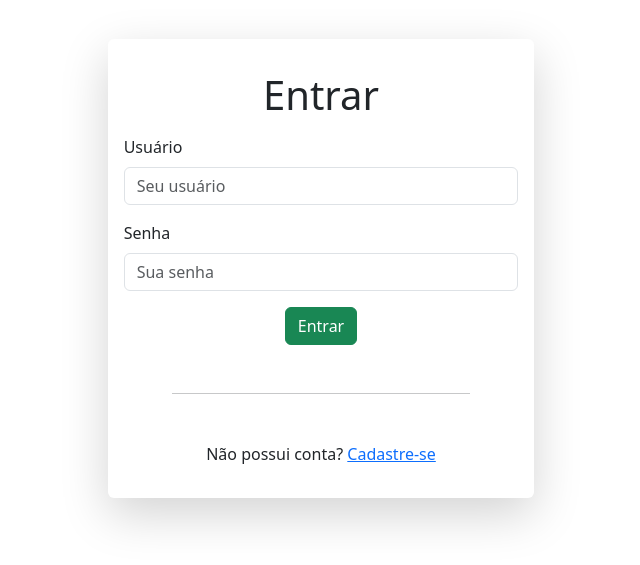
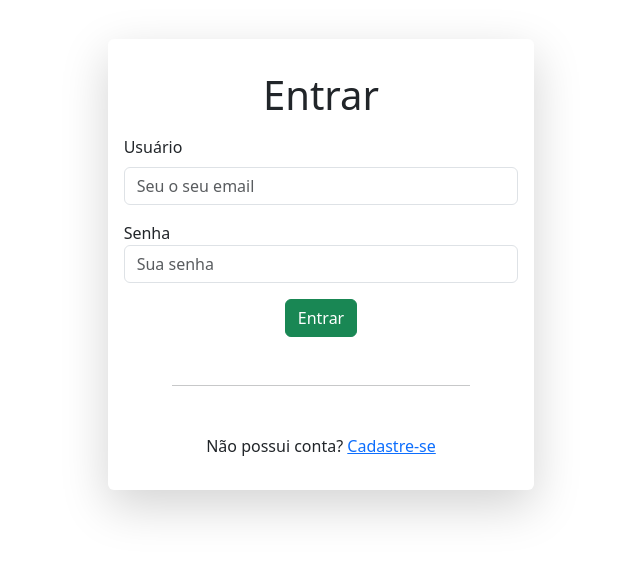
Before and after one commit to RennanMendes/healthnove-front, an Angular app: page /login in a window 1280 px wide. Shown: the part 161-726 px from the top of the page, without its empty margins (319-959 px from the left). Built offline with nearby package versions, Linux system fonts and the light colour scheme.

Commit message:
Feature/login (#2)
* feat: created login page

* feat: form control group

```diff
--- a/src/app/app.module.ts
+++ b/src/app/app.module.ts
@@ -8,7 +8,7 @@ import { HeaderComponent } from './components/header/header.component';
 import { FooterComponent } from './components/footer/footer.component';
 import { LoginComponent } from './components/login/login.component';
 import { SignUpComponent } from './components/sign-up/sign-up.component';
-import { FormsModule } from '@angular/forms';
+import { FormsModule, ReactiveFormsModule } from '@angular/forms';
 
 @NgModule({
   declarations: [
@@ -22,6 +22,7 @@ import { FormsModule } from '@angular/forms';
     BrowserModule,
     AppRoutingModule,
     HttpClientModule,
+    ReactiveFormsModule,
     FormsModule
   ],
   providers: [],
--- a/src/app/components/login/login.component.html
+++ b/src/app/components/login/login.component.html
@@ -8,19 +8,27 @@
                 <div class="col-sm-4 shadow-lg p-3 mb-5 bg-body rounded cardLogin">
                     <h1 class="text-center m-3">Entrar</h1>
 
-                    <div class="form-group">
-                        <label for="usuario" class="mb-2">Usuário</label>
-                        <input class="form-control mb-3" type="text" name="usuario" id="usuario"
-                            placeholder="Seu usuário">
-                    </div>
+                    <form [formGroup]="loginForm">
+                        <div class="form-group">
+                            <label for="email" class="mb-2">Usuário</label>
+                            <input formControlName="email" class="form-control" type="text" name="email" id="email"
+                                placeholder="Seu o seu email">
+                            <small class="form-text text-danger "
+                                *ngIf="!loginForm.get('email')?.valid && (loginForm.get('email')?.dirty || loginForm.get('email')?.touched)">Digite
+                                um email válido!</small>
+                        </div>
 
-                    <div class="form-group">
-                        <label for="senha" class="mb-2">Senha</label>
-                        <input class="form-control mb-3" type="password" name="senha" id="senha"
-                            placeholder="Sua senha">
-                    </div>
+                        <div class="form-group">
+                            <label for="password" class="mt-3">Senha</label>
+                            <input formControlName="password" class="form-control" type="password" name="password"
+                                id="password" placeholder="Sua senha">
+                                <small class="form-text text-danger "
+                                *ngIf="!loginForm.get('password')?.valid && (loginForm.get('password')?.dirty || loginForm.get('password')?.touched)">Senha obrigatoria</small>
+                        </div>
 
-                    <div class="d-flex justify-content-center">
+                    </form>
+
+                    <div class="d-flex justify-content-center mt-3">
                         <button type="submit" class="btn btn-success" (click)='entrar()'>Entrar</button>
                     </div>
 
--- a/src/app/components/login/login.component.ts
+++ b/src/app/components/login/login.component.ts
@@ -1,4 +1,7 @@
 import { Component, OnInit } from '@angular/core';
+import { FormBuilder, FormControl, FormGroup, Validators } from '@angular/forms';
+import { Router } from '@angular/router';
+import { AuthService } from 'src/app/service/auth.service';
 
 @Component({
   selector: 'app-login',
@@ -7,13 +10,48 @@ import { Component, OnInit } from '@angular/core';
 })
 export class LoginComponent implements OnInit {
 
-  constructor() { }
+  loginForm!: FormGroup;
+  email: string
+  password: string
+
+  user = {
+    email: '',
+    password: ''
+  };
+
+  constructor(
+    private router: Router,
+    private formBuilder: FormBuilder,
+    private authService: AuthService
+  ) { }
 
   ngOnInit(): void {
+    this.loginForm = this.formBuilder.group({
+      email: new FormControl (this.email, [Validators.required, Validators.email]),
+      password: new FormControl (this.password, Validators.required)
+    })
   }
 
   entrar() {
 
+    if (this.loginForm.valid) {
+       this.email = this.loginForm.value.email;
+       this.password = this.loginForm.value.password;
+
+      this.authService.signIn().subscribe({
+        next: (value) => {
+          console.log('Autenticado com sucesso', value)
+          this.router.navigateByUrl('/')
+          this.loginForm.reset();
+        },
+        error: (err) => {
+          console.log('Problema na autenticação', err)
+        },
+      })
+    }
+
+
   }
 
+
 }
--- a/src/app/components/sign-up/sign-up.component.html
+++ b/src/app/components/sign-up/sign-up.component.html
@@ -5,7 +5,7 @@
         <div class="col-md-12 ">
 
             <div class="row d-flex justify-content-center">
-                <div class="col-sm-6 shadow-lg p-3 mt-5 mb-4 bg-body rounded cardLogin">
+                <div class="col-sm-6 shadow-lg p-3 mt-4 mb-4 bg-body rounded cardLogin">
                     <h1 class="text-center m-3">Cadastro</h1>
 
                     <div class="form-group">
--- a/src/app/service/auth.service.ts
+++ b/src/app/service/auth.service.ts
@@ -2,12 +2,15 @@ import { HttpClient } from '@angular/common/http';
 import { Injectable } from '@angular/core';
 import { UserRequestDto } from '../components/dto/UserRequestDto';
 import { Observable } from 'rxjs'
+import { environment } from 'src/environments/environment';
 
 
 @Injectable({
   providedIn: 'root'
 })
 export class AuthService {
+
+  private baseUrl: string = environment.baseUrl;
 
   constructor(
     private http: HttpClient
@@ -18,9 +21,14 @@ export class AuthService {
   }
 
   signUp(userDto: UserRequestDto): Observable<UserRequestDto> {
-    return this.http.post<UserRequestDto>("http://localhost:8080/users", userDto)
+    return this.http.post<UserRequestDto>(`${this.baseUrl}/users`, userDto)
+  }
+
+  signIn(): Observable<UserRequestDto[]> {
+    return this.http.get<UserRequestDto[]>(`${this.baseUrl}/users`);
   }
 
 
 
+
 }
--- a/src/environments/environment.ts
+++ b/src/environments/environment.ts
@@ -3,6 +3,7 @@
 // The list of file replacements can be found in `angular.json`.
 
 export const environment = {
+  baseUrl: 'http://localhost:8080',
   production: false
 };
 
```
Also changed, not shown: src/app/app.component.html (line endings or trailing spaces).
